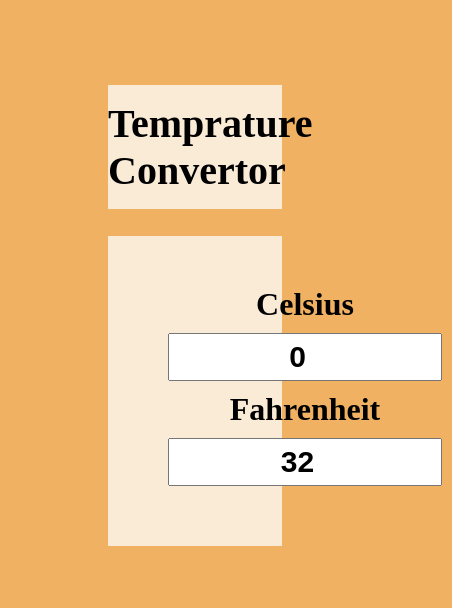
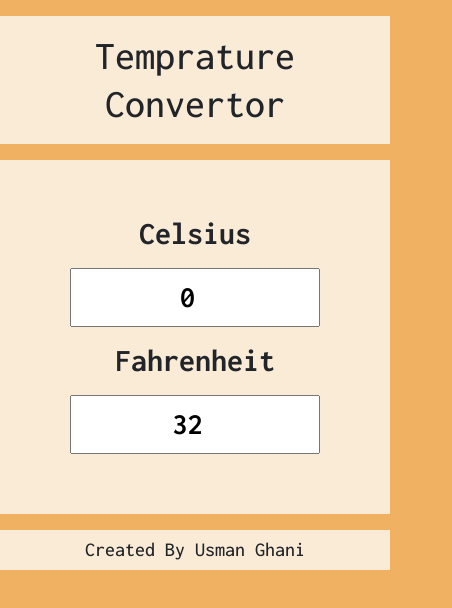
Before and after one commit to Hafiz-Usman-Ghani-123/TempratureConvertor, a plain HTML site: page index.html in a window 390 px wide. Shown: the whole page, 452 px wide, since content can reach past the window. Drawn offline with nearby package versions, Linux system fonts and the light colour scheme.

Commit message:
made responsive

```diff
--- a/index.html
+++ b/index.html
@@ -4,24 +4,35 @@
 <head>
     <meta charset="UTF-8">
     <meta name="viewport" content="width=device-width, initial-scale=1.0">
+    <!-- Bootstrap CSS -->
+    <link href="https://cdn.jsdelivr.net/npm/bootstrap@5.0.2/dist/css/bootstrap.min.css" rel="stylesheet"
+        integrity="sha384-EVSTQN3/azprG1Anm3QDgpJLIm9Nao0Yz1ztcQTwFspd3yD65VohhpuuCOmLASjC" crossorigin="anonymous">
+    <link rel="preconnect" href="https://fonts.googleapis.com">
+    <link rel="preconnect" href="https://fonts.gstatic.com" crossorigin>
+    <link href="https://fonts.googleapis.com/css2?family=Inconsolata:wght@200..900&display=swap" rel="stylesheet">
+</head>
+
 <title>Temprature Convertor </title>
+
 <style>
     body {
+        font-family: 'Inconsolata';
         background-color: rgb(240, 178, 98);
-            padding: 50px 100px;
     }
+
+
 
     h1 {
         text-align: center;
         font-size: 40px;
-            background-color:antiquewhite;
-            padding:15px 0 ;
+        background-color: antiquewhite;
+        /* padding: 15px 0; */
     }
 
     #container {
         text-align: center;
         background-color: antiquewhite;
-            padding: 50px;
+        padding: 50px 0;
 
     }
 
@@ -43,21 +54,23 @@
         font-size: 32px;
         font-weight: bold;
     }
+
 </style>
 </head>
 
 <body>
-    <h1>Temprature Convertor</h1>
-    <div id="container">
-        <div class="div1 input-div ">
+    <h1 class="main-heading my-3 container  py-3">Temprature Convertor</h1>
+    <div id="container" class="container  ">
+        <div class="div1 input-div  ">
             <label>Celsius</label> <br>
-            <input type="number" value="0" class="inp" id="calc" />
-        </div>
-        <div class="div2 input-div">
+            <input type="number" value="0" class="inp " id="calc" />
+        </div class="container">
+        <div class="div2 input-div ">
             <label>Fahrenheit</label> <br>
-            <input type="number" value="32" class="inp" id="fah" />
+            <input type="number" value="32" class="inp " id="fah" />
         </div>
     </div>
+    <h1 class="myName my-3 fs-5 py-2">Created By Usman Ghani</h1>
     <script>
         var calc = document.getElementById('calc')
         var fah = document.getElementById('fah')
@@ -80,6 +93,12 @@
             calc.value = c;
         })
     </script>
+    <!-- Optional JavaScript; choose one of the two! -->
+
+    <!-- Option 1: Bootstrap Bundle with Popper -->
+    <script src="https://cdn.jsdelivr.net/npm/bootstrap@5.0.2/dist/js/bootstrap.bundle.min.js"
+        integrity="sha384-MrcW6ZMFYlzcLA8Nl+NtUVF0sA7MsXsP1UyJoMp4YLEuNSfAP+JcXn/tWtIaxVXM" crossorigin="anonymous">
+        </script>
 </body>
 
 </html>
```
Lines whose indentation alone changed are shown as unchanged.
